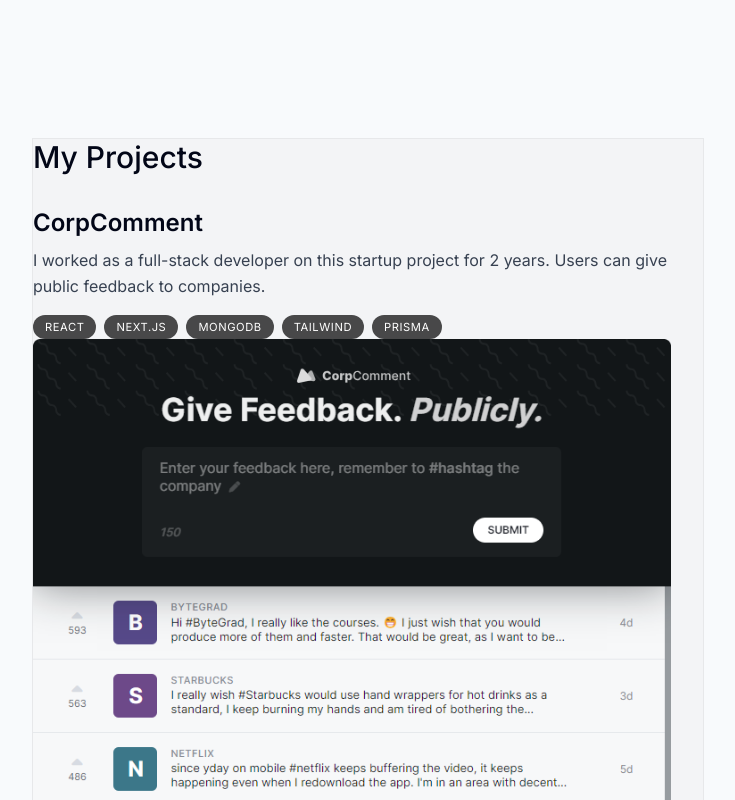
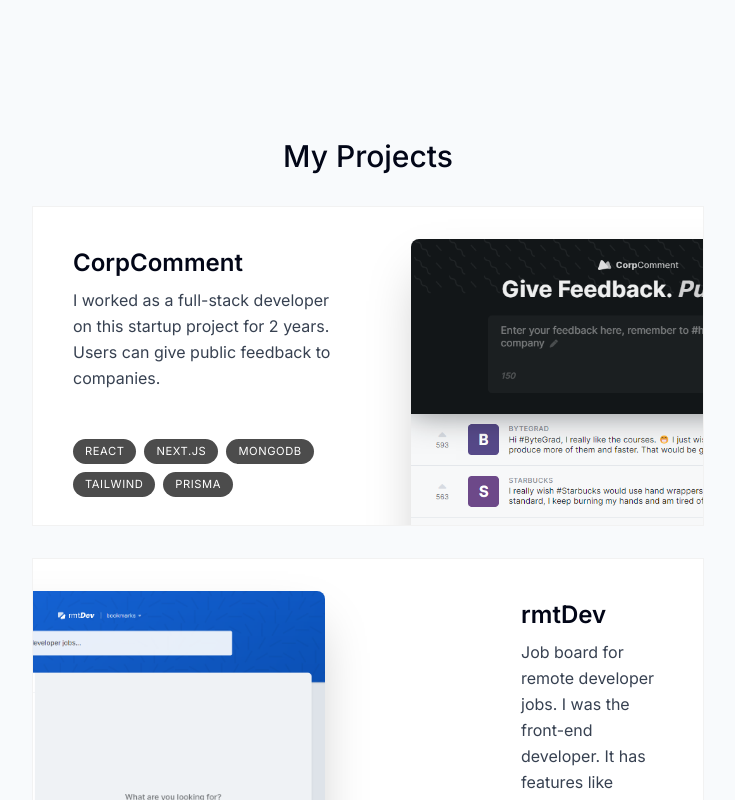
Before and after one commit to AustinPerez760/personal-portfolio-3.0, a Next.js app in the folder my-portfolio/: page / in a window 1280 px wide. Shown: the part 1400-2200 px from the top of the page, without its empty margins (272-1007 px from the left). Built offline with nearby package versions, Linux system fonts and the light colour scheme.

Commit message:
created internal card layout for project section

```diff
--- a/my-portfolio/components/projects.tsx
+++ b/my-portfolio/components/projects.tsx
@@ -5,7 +5,7 @@
 
 export default function Projects() {
 	return (
-		<section className='bg-gray-100 max-w-[42rem] border border-black/5 overflow-hidden sm:pr-8'>
+		<section>
 			<SectionHeading>My projects </SectionHeading>
 			<div>
 				{projectsData.map((project, index) => (
@@ -22,10 +22,11 @@
 
 function Project({ title, description, tags, imageUrl }: ProjectProps) {
 	return (
-		<section>
+		<section className='group bg-white max-w-[42rem] border border-black/5 overflow-hidden sm:pr-8 relative sm:h-[20rem] mb-3 sm:mb-8 last:mb-0 even:pl-8'>
+			<div className='pt-4 pb-7 px-5 sm:pl-10 sm:pr-2 sm:pt-10 sm:max-w-[50%] flex flex-col h-full group-even:ml-[26rem]'>
 				<h3 className='text-2xl font-semibold'>{title}</h3>
 				<p className='mt-2 leading-relaxed text-gray-700'>{description}</p>
-			<ul className='flex flex-wrap mt-4 gap-2'>
+				<ul className='flex flex-wrap mt-4 gap-2 sm:mt-auto'>
 					{tags.map((tag, index) => (
 						<li
 							className='bg-black/[0.7] px-3 py-1 text-[0.7rem] uppercase tracking-wider text-white rounded-full '
@@ -34,8 +35,14 @@
 						</li>
 					))}
 				</ul>
+			</div>
 
-			<Image src={imageUrl} alt={'Project I worked on'} quality={95} />
+			<Image
+				src={imageUrl}
+				alt={'Project I worked on'}
+				quality={95}
+				className='absolute top-8 -right-40 w-[28.25rem] rounded-t-lg shadow-2xl group-even:-right-[initial] group-even:-left-40'
+			/>
 		</section>
 	);
 }
--- a/my-portfolio/components/section-heading.tsx
+++ b/my-portfolio/components/section-heading.tsx
@@ -3,5 +3,9 @@
 type SectionHeadingProps = { children: React.ReactNode };
 
 export default function SectionHeading({ children }: SectionHeadingProps) {
-	return <h2 className='text-3xl font-medium capitalize mb-8'>{children}</h2>;
+	return (
+		<h2 className='text-3xl font-medium capitalize mb-8 text-center'>
+			{children}
+		</h2>
+	);
 }
```
Lines whose indentation alone changed are shown as unchanged.
